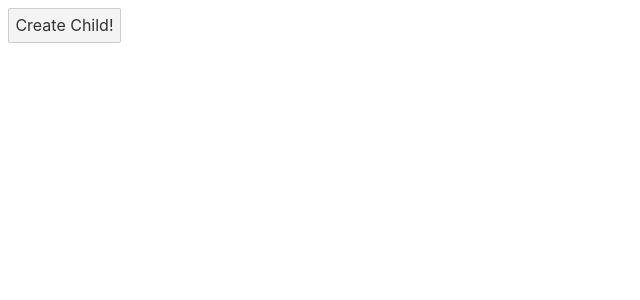
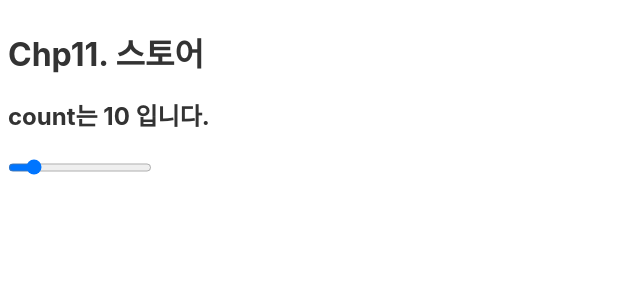
Before and after one commit to zldnlto/Svelte_Tutorial, a Svelte app: page / in a window 1280 px wide. Shown: the top 300 px of the page, without its empty margins (0-640 px from the left). Built offline with nearby package versions, Linux system fonts and the light colour scheme.

Commit message:
Chp11_writable 스토어 생성 후 구독하기

```diff
--- a/src/App.svelte
+++ b/src/App.svelte
@@ -1,8 +1,10 @@
 <script>
-  import Chp10 from "./Container/Chp10.svelte";
+  import FromChp4To6 from "./Container/FromChp4To6.svelte";
   import Chp8 from "./Container/Chp8.svelte";
   import Chp9 from "./Container/Chp9.svelte";
-import FromChp4To6 from "./Container/FromChp4To6.svelte";
+  import Chp10 from "./Container/Chp10.svelte";
+  import Chp11 from "./Container/Chp11.svelte";
+
   let name = '얄루';
 </script>
 
@@ -10,7 +12,8 @@ import FromChp4To6 from "./Container/FromChp4To6.svelte";
   <!-- <FromChp4To6/> -->
   <!-- <Chp8/> -->
   <!-- <Chp9 /> -->
-  <Chp10 />
+  <!-- <Chp10 /> -->
+  <Chp11 />
 </main>
 
 <style>
--- /dev/null
+++ b/src/Chp11/WritebleStore.svelte
@@ -0,0 +1,24 @@
+<script>
+    let rangeValue = 50;
+
+    // 1. store에서 count 임포트
+    import { count } from './store';
+
+    // 2. 구독 ( count 값 변경 시 rangeValue 업데이트하기 )
+    const unsubscribe = count.subscribe((v)=> {
+        rangeValue = v;
+        console.log("변경 감지")
+    })
+
+    //3. 구독 종료하기
+
+    //4. 스토어 값 변경하기 (rangeValue값 변경 시 count도 업데이트하기)
+</script>
+
+
+<main>
+    <section>
+        <h2> count는 {rangeValue} 입니다. </h2>
+        <input type="range" bind:value={rangeValue} step=1 min=1 max=100>
+    </section>
+</main>
--- /dev/null
+++ b/src/Chp11/store.js
@@ -0,0 +1,5 @@
+import { writable } from 'svelte/store';
+
+export const count = writable(10);
+
+console.log('스토어', count);
--- /dev/null
+++ b/src/Container/Chp11.svelte
@@ -0,0 +1,9 @@
+<script>
+  import WritebleStore from "../Chp11/WritebleStore.svelte";
+
+
+</script>
+
+
+<h1>Chp11. 스토어</h1>
+<WritebleStore />
```
